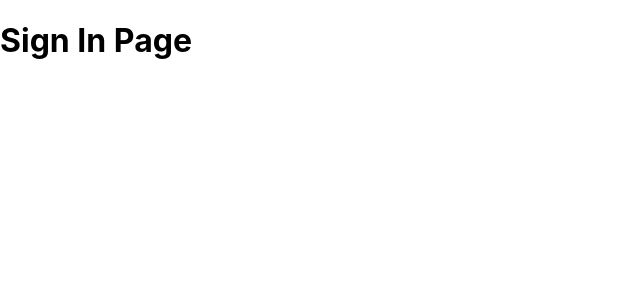
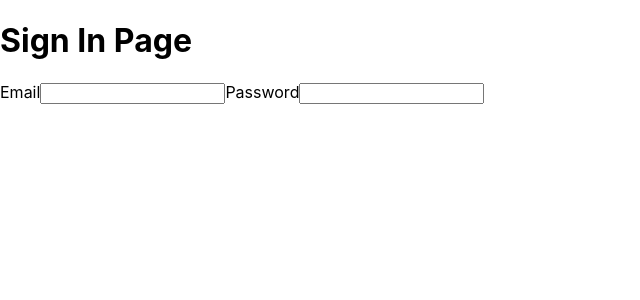
Before and after one commit to rubber-duck-friends/zoom-groom, a React (Create React App) app in the folder zoom-groom-client/: page /sign-in in a window 1280 px wide. Shown: the top 300 px of the page, without its empty margins (0-640 px from the left). Built offline with nearby package versions, Linux system fonts and the light colour scheme.

Commit message:
add jsx for sign in form

```diff
--- a/zoom-groom-client/src/components/SignIn/SignIn.tsx
+++ b/zoom-groom-client/src/components/SignIn/SignIn.tsx
@@ -1,7 +1,19 @@
+import { useState } from "react"
+
+const signIn = () => {}
+
 const SignIn = () => {
+  const [email, setEmail] = useState("")
+  const [password, setPassword] = useState("")
   return(
     <>
       <h1>Sign In Page</h1>
+      <form onSubmit={signIn}>
+      <label htmlFor="email">Email</label>
+      <input type="text" value={email} id="email" onChange={(e) => setEmail(e.target.value)}/>
+      <label htmlFor="password">Password</label>
+      <input type="password" value={password} id="password" onChange={(e) => setPassword(e.target.value)}/>
+      </form>
     </>
   )
 }
--- a/zoom-groom-client/src/components/SignUp/SignUp.tsx
+++ b/zoom-groom-client/src/components/SignUp/SignUp.tsx
@@ -24,9 +24,9 @@ const SignUp = () => {
         <label htmlFor="phoneNumber">Phone Number</label>
         <input type="text" value={phoneNumber} id="phoneNumber" onChange={(e) => setPhoneNumber(e.target.value)}/>
         <label htmlFor="password">Password</label>
-        <input type="text" value={password} id="password" onChange={(e) => setPassword(e.target.value)}/>
+        <input type="password" value={password} id="password" onChange={(e) => setPassword(e.target.value)}/>
         <label htmlFor="passwordConfirmation">Password Confirmation</label>
-        <input type="text" value={passwordConfirmation} id="passwordConfirmation" onChange={(e) => setPasswordConfirmation(e.target.value)}/>
+        <input type="password" value={passwordConfirmation} id="passwordConfirmation" onChange={(e) => setPasswordConfirmation(e.target.value)}/>
         <button type="submit">Sign Up</button>
       </form>
     </>
```
